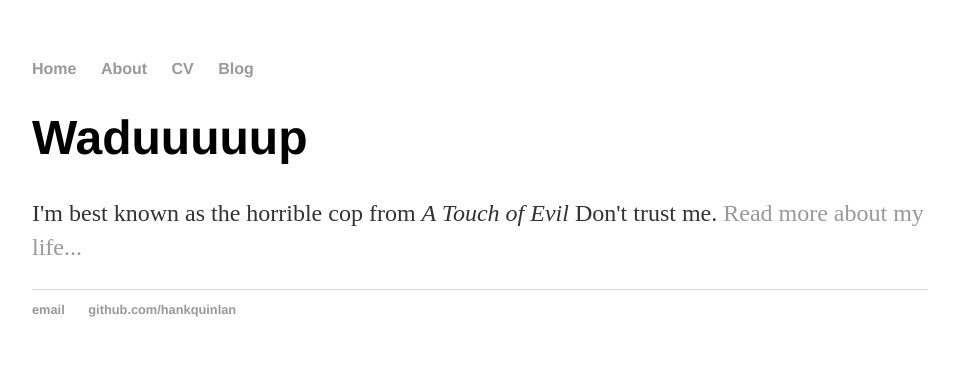
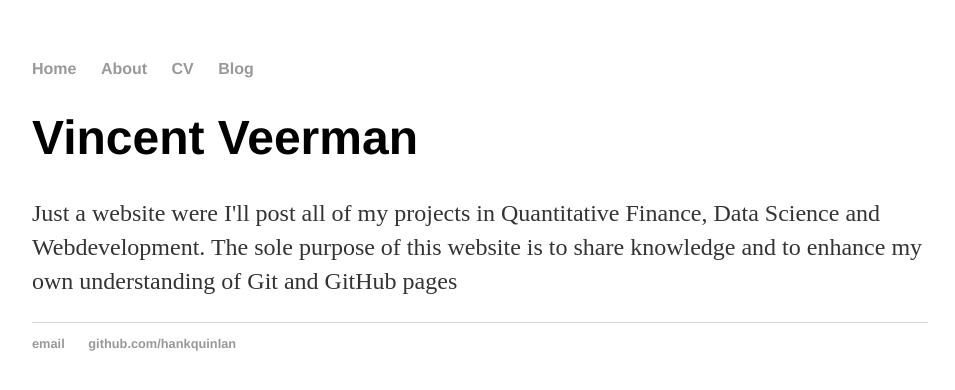
Before and after one commit to VDamasta/VDamasta.github.io, a Jekyll site: the page built from index.html, in a window 1280 px wide. Shown: the top 390 px of the page, without its empty margins (160-1115 px from the left). Built offline with Jekyll 4.4.1, drawn with Linux system fonts in a browser that asks for light colours.

Commit message:
Update index.html

```diff
--- a/index.html
+++ b/index.html
@@ -1,8 +1,11 @@
 ---
 layout: default
-title: Hank Quinlan, Horrible Cop
+title: Vince Veerman
 ---
 <div class="blurb">
-	<h1>Waduuuuup</h1>
-	<p>I'm best known as the horrible cop from <em>A Touch of Evil</em> Don't trust me. <a href="/about">Read more about my life...</a></p>
+	<h1> Vincent Veerman </h1>
+
+	<p> Just a website were I'll post all of my projects in Quantitative Finance, Data Science and Webdevelopment.
+		The sole purpose of this website is to share knowledge and to enhance my own understanding of Git and GitHub pages  </p>
+
 </div><!-- /.blurb -->
```
